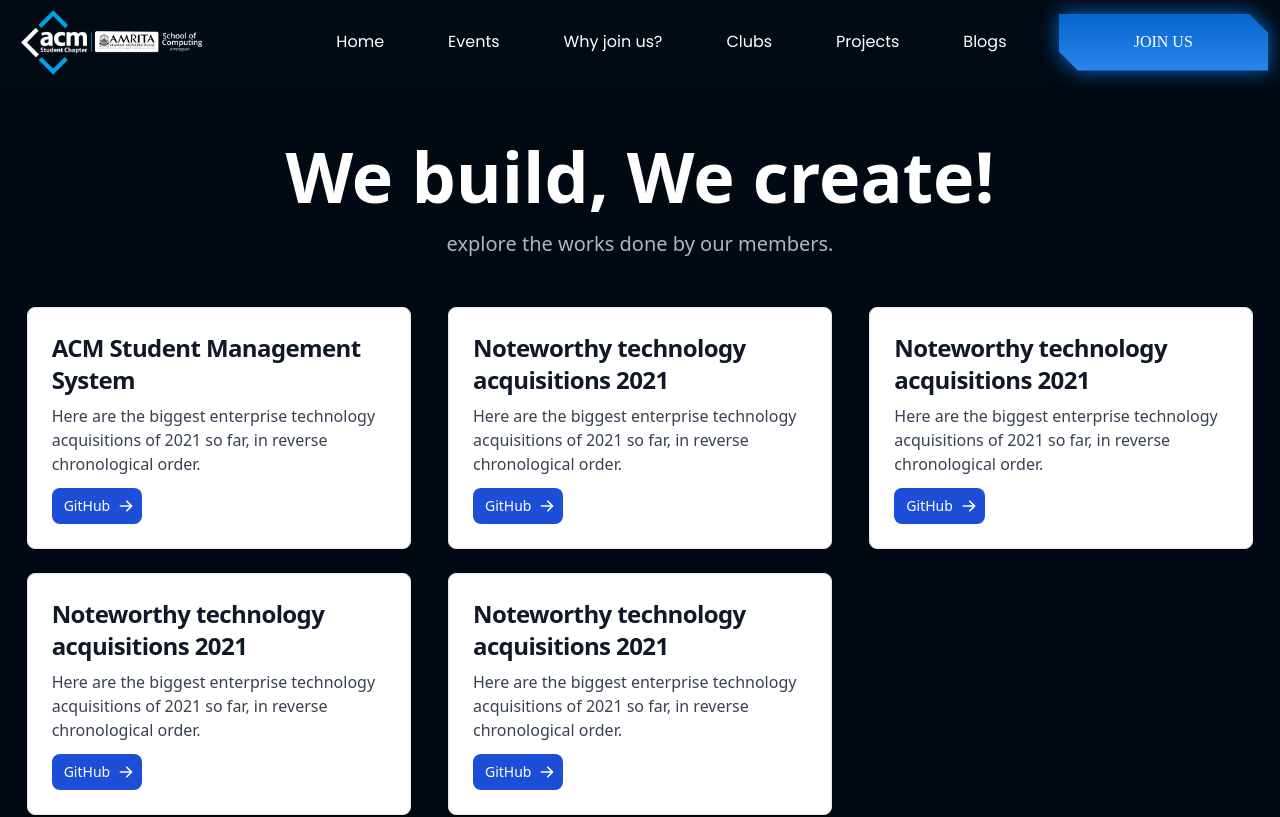
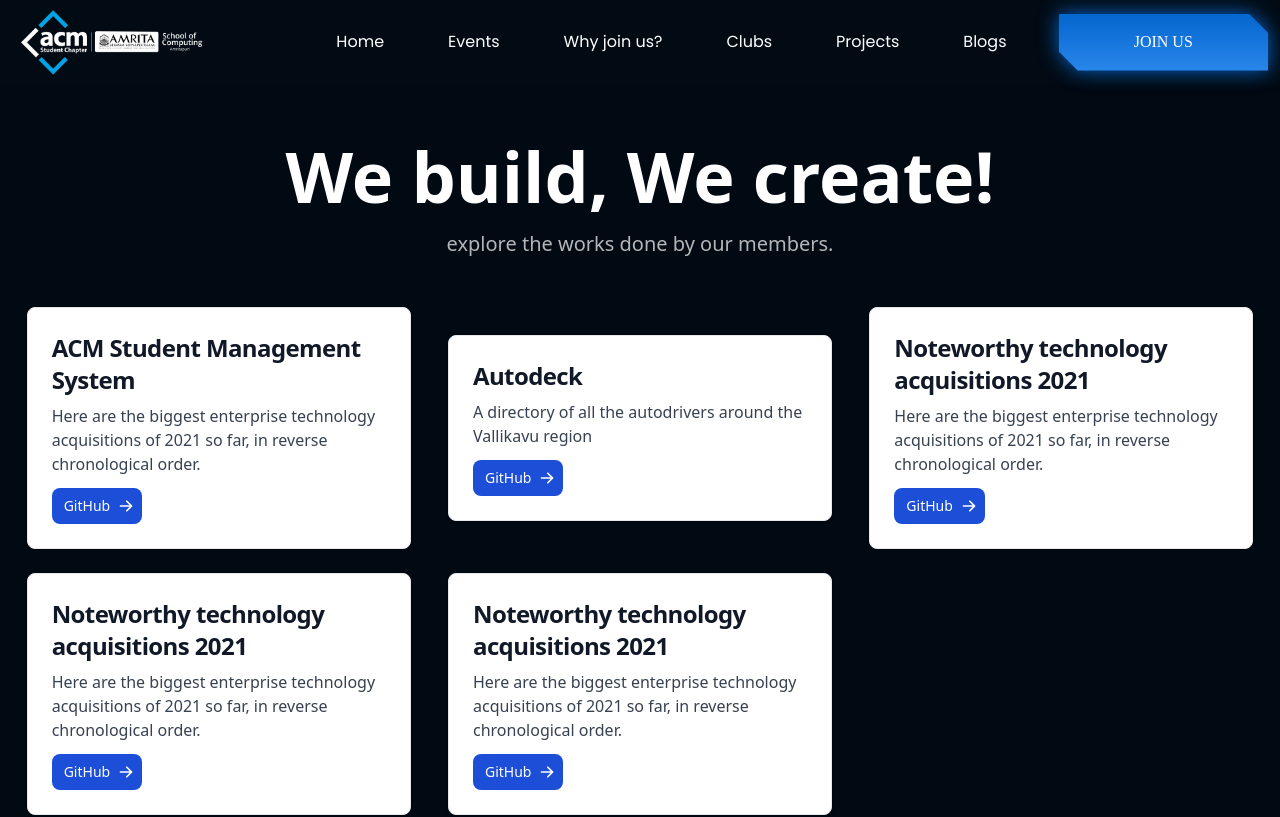
Before and after one commit to ADITHYASNAIR2021/acm-official-website, a Next.js app: page /projects in a window 1280 px wide. Shown: the top 817 px of the page. Built offline with nearby package versions, Linux system fonts and the light colour scheme; a web font is replaced by a local one.

Commit message:
Fixed build issue, added autodeck as a project, github links for projects open as new tab

```diff
--- a/components/ProjectsCard.js
+++ b/components/ProjectsCard.js
@@ -16,6 +16,8 @@ const ProjectsCard = (props) => {
       <a
         href={link}
         className="inline-flex items-center px-3 py-2 text-sm font-medium text-center text-white bg-blue-700 rounded-lg hover:bg-blue-800 focus:ring-4 focus:outline-none focus:ring-blue-300 dark:bg-blue-600 dark:hover:bg-blue-700 dark:focus:ring-blue-800"
+        target={"_blank"}
+        rel="noreferrer"
       >
         GitHub
         <svg
--- a/pages/projects.js
+++ b/pages/projects.js
@@ -1,6 +1,6 @@
 import React from "react";
 import Head from "next/head";
-import ProjectsCard from "../components/projectsCard";
+import ProjectsCard from "../components/ProjectsCard";
 import { Navbar } from "../components/Navbar";
 import Footer from "../components/Footer";
 
@@ -24,7 +24,7 @@ const projects = () => {
         </div>
         <div className="grid place-items-center grid-cols-1 md:grid-cols-2 lg:grid-cols-3 gap-2 md:gap-4 lg:gap-6 p-5 my-2">
           <ProjectsCard title="ACM Student Management System" desc="Here are the biggest enterprise technology acquisitions of 2021 so far, in reverse chronological order." link="https://github.com/ACM-Amrita-Amritapuri/acm-official-website"/>
-          <ProjectsCard title="Noteworthy technology acquisitions 2021" desc="Here are the biggest enterprise technology acquisitions of 2021 so far, in reverse chronological order." link="https://github.com/ACM-Amrita-Amritapuri/acm-official-website"/>
+          <ProjectsCard title="Autodeck" desc="A directory of all the autodrivers around the Vallikavu region" link="https://github.com/Takashi069/autodeck"/>
           <ProjectsCard title="Noteworthy technology acquisitions 2021" desc="Here are the biggest enterprise technology acquisitions of 2021 so far, in reverse chronological order." link="https://github.com/ACM-Amrita-Amritapuri/acm-official-website"/>
           <ProjectsCard title="Noteworthy technology acquisitions 2021" desc="Here are the biggest enterprise technology acquisitions of 2021 so far, in reverse chronological order." link="https://github.com/ACM-Amrita-Amritapuri/acm-official-website"/>
           <ProjectsCard title="Noteworthy technology acquisitions 2021" desc="Here are the biggest enterprise technology acquisitions of 2021 so far, in reverse chronological order." link="https://github.com/ACM-Amrita-Amritapuri/acm-official-website"/>
```
